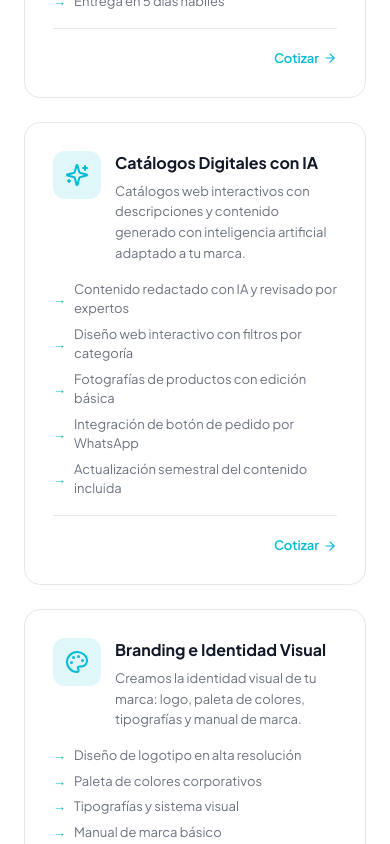
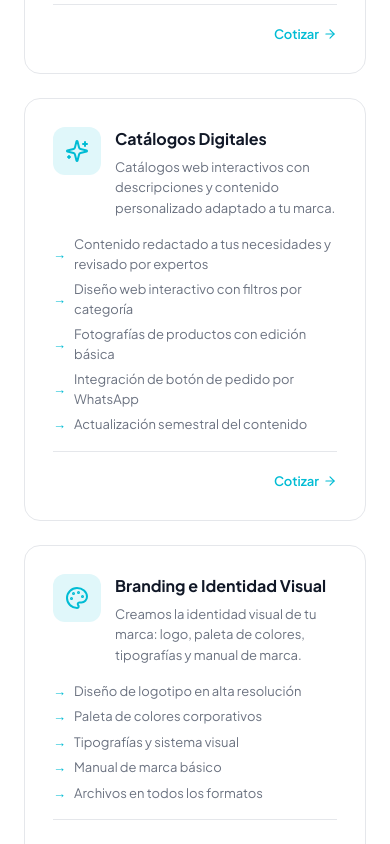
Before and after one commit to juanmjd914/web-techne-creativ, a React (Vite) app: page /servicios in a window 390 px wide. Shown: the part 1680-2524 px from the top of the page. Built offline with nearby package versions, Linux system fonts and the light colour scheme.

Commit message:
fix: textos servicios, numero Venezuela, responsive admin

```diff
--- a/src/components/Footer.tsx
+++ b/src/components/Footer.tsx
@@ -64,7 +64,7 @@ export function Footer() {
             {[
               { icon: <Mail size={14} />, text: 'ventas@technecreativ.com', href: 'mailto:ventas@technecreativ.com' },
               { icon: <Phone size={14} />, text: '+56 9 6517 4454 (Chile)', href: 'https://wa.me/56965174454' },
-              { icon: <Phone size={14} />, text: '+58 412 476 0407 (Venezuela)', href: 'https://wa.me/584124760407' },
+              { icon: <Phone size={14} />, text: '+58 424 651 5707 (Venezuela)', href: 'https://wa.me/584246515707' },
               { icon: <MapPin size={14} />, text: 'Rancagua, O\'Higgins, Chile' },
             ].map((c, i) => (
               <li key={i} style={{ display: 'flex', gap: 10, alignItems: 'flex-start' }}>
--- a/src/lib/config.ts
+++ b/src/lib/config.ts
@@ -1,5 +1,5 @@
 export const WA_CHILE = 'https://wa.me/56965174454'
-export const WA_VE = 'https://wa.me/584124760407'
+export const WA_VE = 'https://wa.me/584246515707'
 export const EMAIL = 'ventas@technecreativ.com'
 export const PHONE = '+(56) 9 6517 4454'
 
--- a/src/pages/Contacto.tsx
+++ b/src/pages/Contacto.tsx
@@ -76,7 +76,7 @@ export function Contacto() {
               {[
                 { icon: <Mail size={18} />, label: 'Email', value: 'ventas@technecreativ.com', href: 'mailto:ventas@technecreativ.com' },
                 { icon: <Phone size={18} />, label: 'WhatsApp Chile', value: '+56 9 6517 4454', href: 'https://wa.me/56965174454' },
-                { icon: <Phone size={18} />, label: 'WhatsApp Venezuela', value: '+58 412 476 0407', href: 'https://wa.me/584124760407' },
+                { icon: <Phone size={18} />, label: 'WhatsApp Venezuela', value: '+58 424 651 5707', href: 'https://wa.me/584246515707' },
                 { icon: <MapPin size={18} />, label: 'Sede Chile', value: 'Rancagua, Región de O\'Higgins, Chile', href: undefined },
                 { icon: <MapPin size={18} />, label: 'Sede Venezuela', value: 'Barquisimeto, Estado Lara, Venezuela', href: undefined },
               ].map(c => (
--- a/src/pages/Servicios.tsx
+++ b/src/pages/Servicios.tsx
@@ -14,7 +14,7 @@ const SERVICES = [
   },
   {
     icon: <ShoppingCart size={24} />,
-    title: 'Tiendas Online / E-commerce',
+    title: 'Tiendas Online',
     desc: 'Plataformas de venta online completas con carrito, pagos seguros y gestión de inventario.',
     features: ['Catálogo de hasta 20 productos iniciales', 'Integración con pasarelas de pago', 'Panel de administración de pedidos', 'Sistema de cupones y descuentos', 'Notificaciones automáticas al cliente'],
     from: 'Desde $500.000 CLP',
@@ -28,9 +28,9 @@ const SERVICES = [
   },
   {
     icon: <Sparkles size={24} />,
-    title: 'Catálogos Digitales con IA',
-    desc: 'Catálogos web interactivos con descripciones y contenido generado con inteligencia artificial adaptado a tu marca.',
-    features: ['Contenido redactado con IA y revisado por expertos', 'Diseño web interactivo con filtros por categoría', 'Fotografías de productos con edición básica', 'Integración de botón de pedido por WhatsApp', 'Actualización semestral del contenido incluida'],
+    title: 'Catálogos Digitales',
+    desc: 'Catálogos web interactivos con descripciones y contenido personalizado adaptado a tu marca.',
+    features: ['Contenido redactado a tus necesidades y revisado por expertos', 'Diseño web interactivo con filtros por categoría', 'Fotografías de productos con edición básica', 'Integración de botón de pedido por WhatsApp', 'Actualización semestral del contenido'],
     from: 'Desde $180.000 CLP',
   },
   {
@@ -44,7 +44,7 @@ const SERVICES = [
     icon: <Share2 size={24} />,
     title: 'Community Management',
     desc: 'Gestión profesional de tus redes sociales con contenido estratégico y diseño de calidad.',
-    features: ['Calendario editorial mensual', 'Diseño de publicaciones en Canva', 'Publicación en 2-3 redes sociales', 'Respuesta a comentarios y mensajes', 'Reporte mensual de resultados'],
+    features: ['Calendario editorial mensual', 'Diseño de publicaciones', 'Publicación en 2-3 redes sociales', 'Respuesta a comentarios y mensajes', 'Reporte mensual de resultados'],
     from: 'Desde $120.000 CLP/mes',
   },
   {
@@ -58,7 +58,7 @@ const SERVICES = [
     icon: <BookOpen size={24} />,
     title: 'Catálogos Digitales para WhatsApp',
     desc: 'Catálogos interactivos que tus clientes pueden ver y compartir fácilmente desde WhatsApp.',
-    features: ['Diseño personalizado con tu marca', 'Formato PDF o link web interactivo', 'Hasta 50 productos con foto y precio', 'Botón directo a WhatsApp para pedir', 'Actualización trimestral incluida'],
+    features: ['Diseño personalizado con tu marca', 'Formato PDF o link web interactivo', 'Hasta 50 productos con foto y precio', 'Botón directo a WhatsApp para pedir', 'Actualización trimestral'],
     from: 'Desde $80.000 CLP',
   },
   {
@@ -94,7 +94,7 @@ const PACKAGES = [
     name: 'Menú Digital Premium',
     price: '$400.000',
     period: '',
-    desc: 'Menú interactivo con QR, panel admin y opcionalmente IA para generar descripciones.',
+    desc: 'Menú interactivo con QR, panel admin e IA integrada para generar descripciones.',
     features: [
       'Menú con categorías y filtros',
       '30 productos con fotos, descripción y precios',
@@ -102,7 +102,7 @@ const PACKAGES = [
       'Panel admin para editar productos',
       'Código QR incluido',
       'Integración con WhatsApp para pedidos',
-      'Opcional: IA para descripciones de productos',
+      'IA integrada para generar descripciones de productos',
       'Botones de redes sociales',
       '100% responsive (móvil y escritorio)',
       'Entrega en 10–15 días',
```
Also changed, not shown: 19 other files (tests, documents, lock files or other folders).
